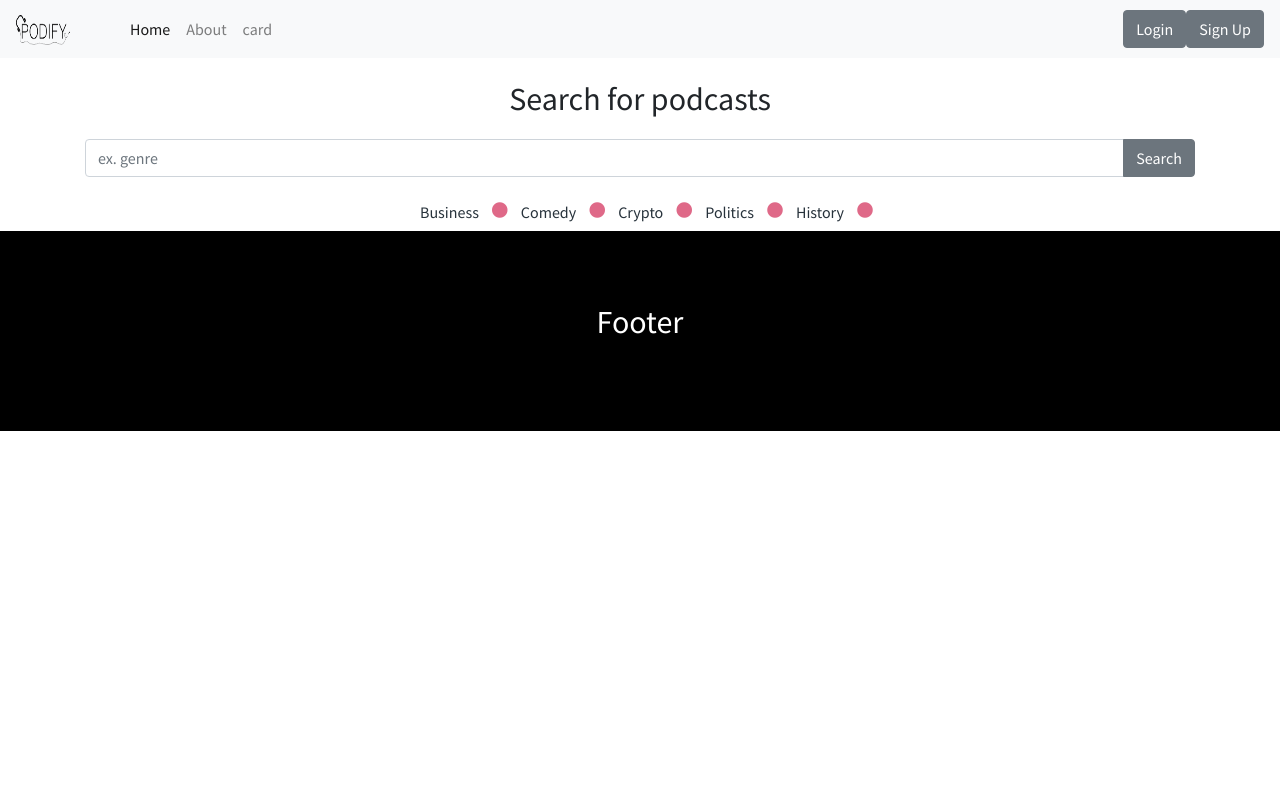
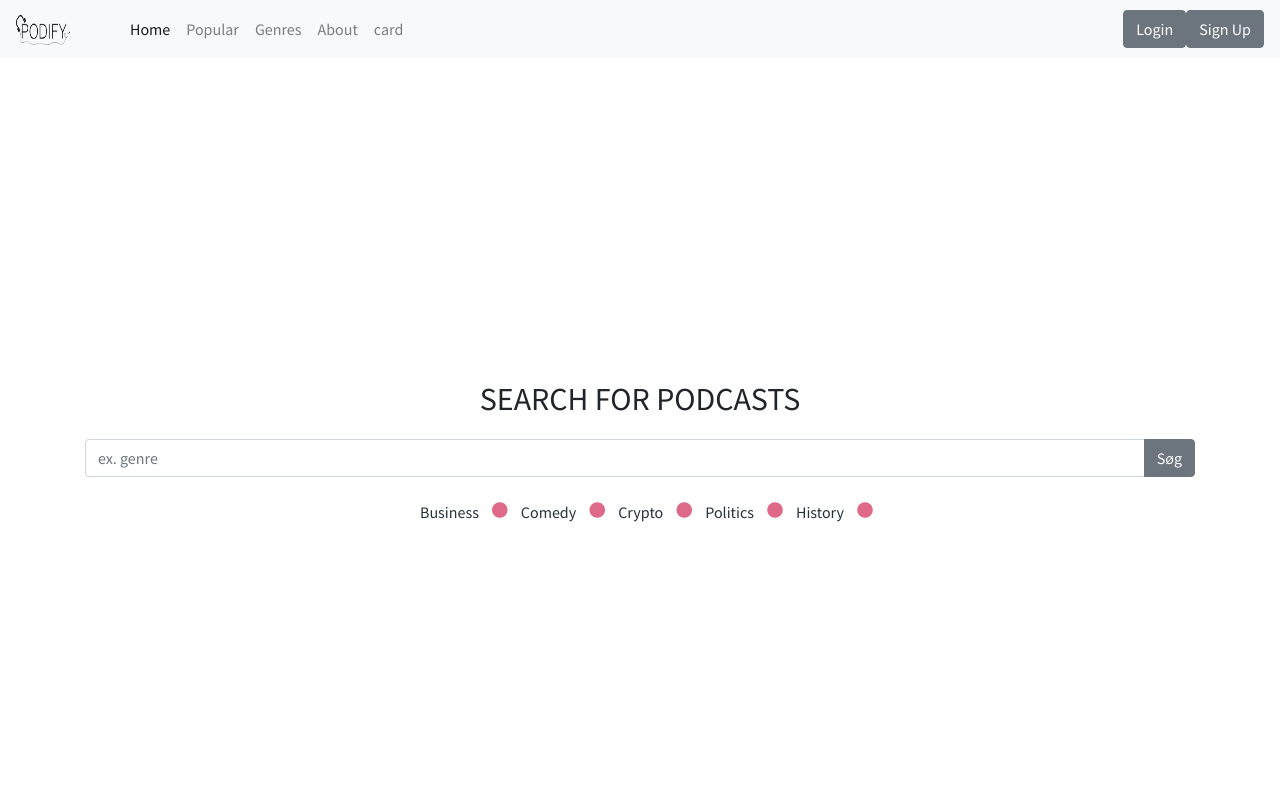
Before and after one commit to Jabser/Podify, a React (Create React App) app: page / in a window 1280 px wide. Shown: the top 800 px of the page. Built offline with nearby package versions, Linux system fonts and the light colour scheme.

Commit message:
Minor UI work

```diff
--- a/src/components/Navbar.js
+++ b/src/components/Navbar.js
@@ -20,6 +20,12 @@ class Navbar extends Component {
               <Link className="nav-link" to="/">Home</Link>
             </li>
             <li className="nav-item">
+              <Link className="nav-link" to="/">Popular</Link>
+            </li>
+            <li className="nav-item">
+              <Link className="nav-link" to="/">Genres</Link>
+            </li>
+            <li className="nav-item">
               <Link className="nav-link" to="/about">About</Link>
             </li>
             <li className="nav-item">
--- a/src/sass/home.scss
+++ b/src/sass/home.scss
@@ -1,6 +1,15 @@
 .home {
+  padding: 300px 0;
+
   h1 {
     text-align: center;
+    text-transform: uppercase;
+  }
+  form {
+
+    input {
+
+    }
   }
   .search-genres {
     text-align: center;
--- a/src/views/Home.js
+++ b/src/views/Home.js
@@ -11,7 +11,7 @@ class Home extends Component {
             <div className="input-group mb-3">
               <input type="text" className="form-control" placeholder="ex. genre" />
               <div className="input-group-append">
-                <button className="btn btn-secondary" type="button">Search</button>
+                <button className="btn btn-secondary" type="button">Søg</button>
               </div>
             </div>
           </form>
```
